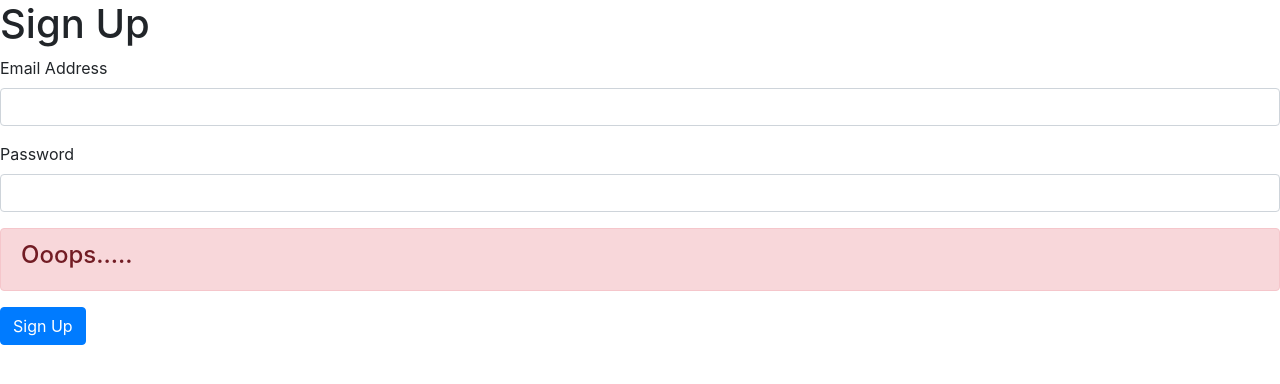
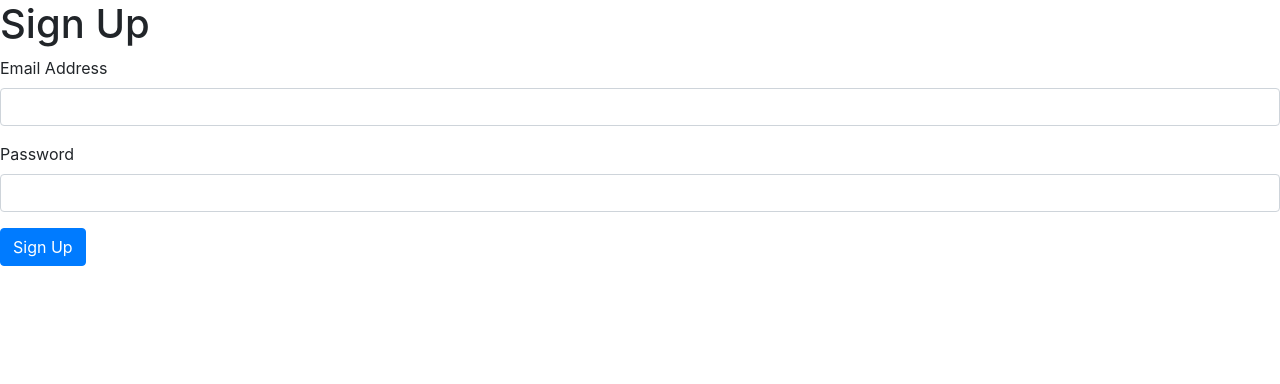
Before and after one commit to hymntaha/ticketing, a Next.js app in the folder client/: page /auth/signup in a window 1280 px wide. Shown: the top 384 px of the page. Built offline with nearby package versions, Linux system fonts and the light colour scheme.

Commit message:
quick fix in erros

```diff
--- a/client/pages/auth/signup.js
+++ b/client/pages/auth/signup.js
@@ -37,6 +37,7 @@ export default () => {
           className="form-control"
         />
       </div>
+      {errors.length > 0 && (
         <div className="alert alert-danger">
           <h4>Ooops.....</h4>
           <ul className="my-0">
@@ -45,6 +46,7 @@ export default () => {
             ))}
           </ul>
         </div>
+      )}
       <button className="btn btn-primary">Sign Up</button>
     </form>
   );
```
Lines whose indentation alone changed are shown as unchanged.
